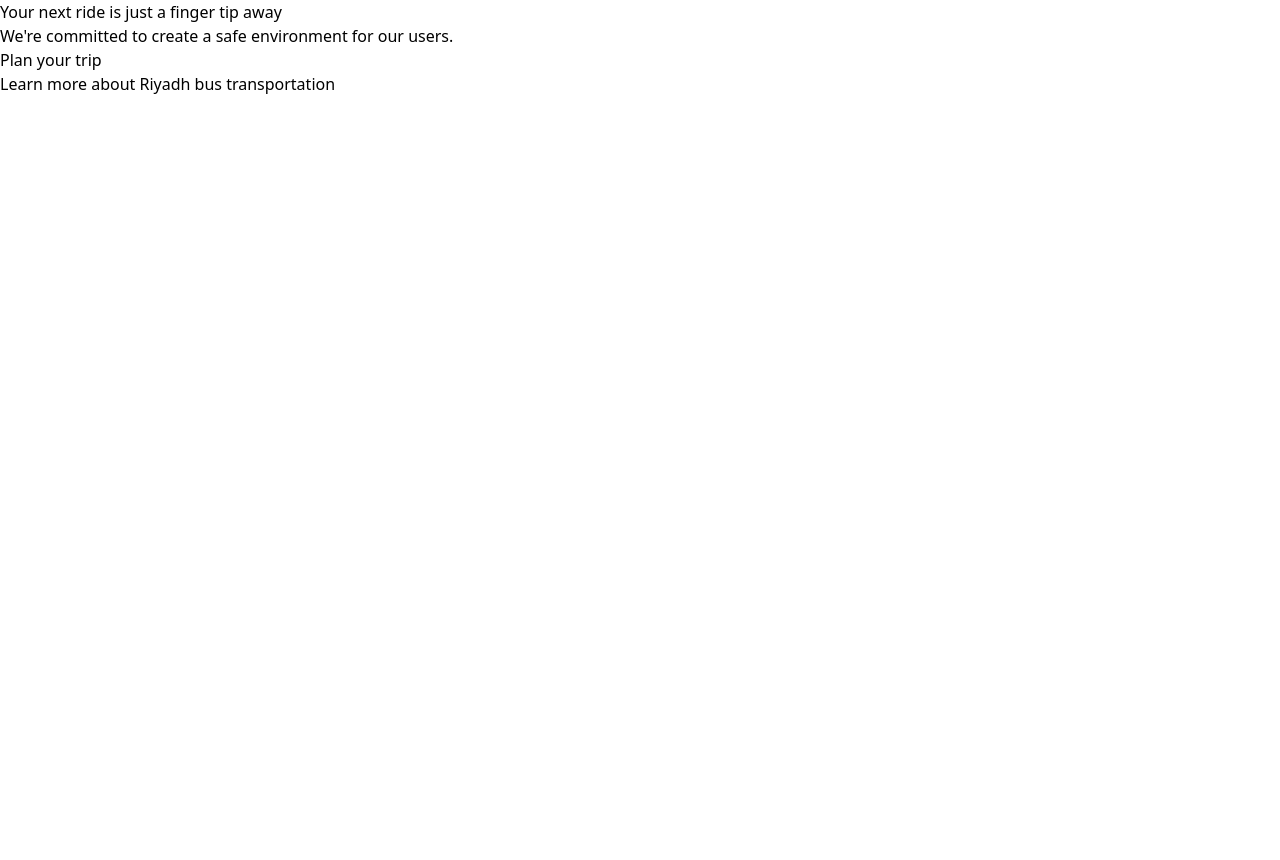
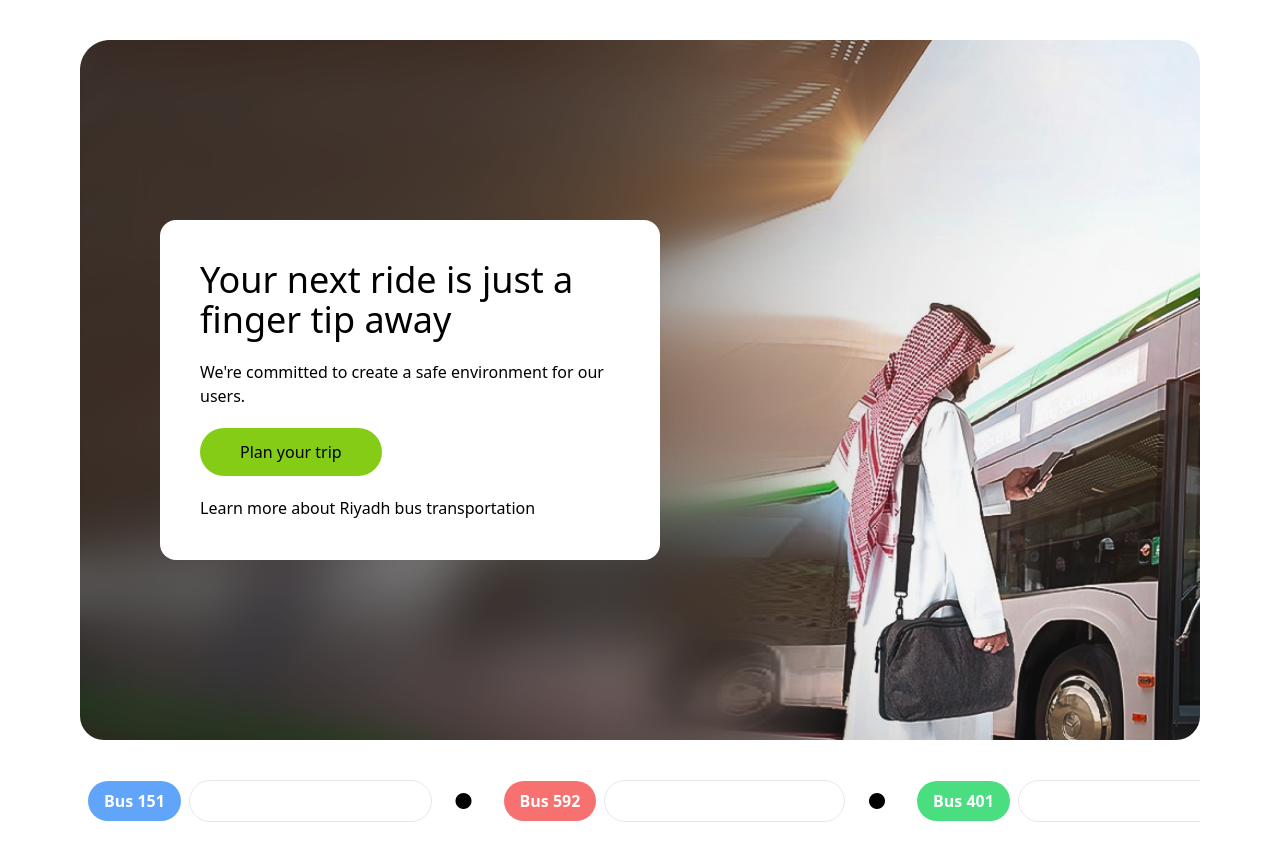
Before and after one commit to Behruz1227/Saudi-project, a React (Create React App) app: page / in a window 1280 px wide. Before the commit the page ends 800 px from the top, so only its background shows below. Built offline with nearby package versions, Linux system fonts and the light colour scheme.

Commit message:
salom
Signed-off-by: Abdulazizsaidovcode <Abdulazizbey5@gmail.com>

```diff
--- a/public/index.html
+++ b/public/index.html
@@ -3,6 +3,7 @@
   <head>
     <meta charset="utf-8" />
     <link rel="icon" href="%PUBLIC_URL%/favicon.ico" />
+    <link rel="stylesheet" href="https://cdnjs.cloudflare.com/ajax/libs/font-awesome/6.5.1/css/all.min.css"/>
     <meta name="viewport" content="width=device-width, initial-scale=1" />
     <meta name="theme-color" content="#000000" />
     <meta
--- a/src/components/home/Home.jsx
+++ b/src/components/home/Home.jsx
@@ -1,18 +1,80 @@
 import React from 'react'
+import "./style.css"
 
 function Home() {
+  const firstButtonClass = "font-bold py-2 px-4 focus:outline-none focus:shadow-outline rounded-3xl text-white mx-2";
+  const secondButtonClass = "font-bold py-2 px-4 focus:outline-none focus:shadow-outline rounded-3xl text-white border  ";
+
+
+
   return (
-    <div className='main'>
-        {/* page 1 */}
-        <div className="page1">
-            <div className="page-1Card">
-                <h1>Your next ride is just a finger tip away</h1>
-                <p>We're committed to create a safe environment for our users.</p>
+    <div className='w-full px-20 py-10'>
+      {/* first part */}
+      <div className="home-header flex justify-between items-center 2xl:h-[850px] h-[700px] w-full rounded-3xl">
+        <div className="w-50 p-20">
+          <div className='w-[500px] h-92 bg-white rounded-2xl p-10 '>
+            <p className='text-4xl mb-5'>Your next ride is just a finger tip away</p>
+            <p className='mb-5'>We're committed to create a safe environment for our users.</p>
+            <button className='bg-lime-500 rounded-3xl py-3 px-10 mb-5'>Plan your trip</button>
+            <p>Learn more about Riyadh bus transportation </p>
+          </div>
+        </div>
+        <div className='w-50'></div>
+      </div>
 
-                <button>Plan your trip</button>
-                <p>Learn more about Riyadh bus transportation </p>
-            </div>
+      <div className='max-w-full pt-10 overflow-x-auto'>
+        <div className='flex items-center space-x-6'>
+          <div className='flex-shrink-0'>
+            <button className={`${firstButtonClass} bg-blue-400`}>Bus 151</button>
+            <button className={`${secondButtonClass} text-black`}>
+              {/* 'i' elementini ma'noli bir narsa bilan almashtirish kerak */}
+              <p>8:30 | Al Olaya Station 301</p>
+            </button>
+          </div>
+
+          {/* O'rtadagi nuqta */}
+          <i className="fa-solid fa-circle text-black"></i>
+
+          {/* Qolgan qismi ... Har bir 'bus' elementi uchun takrorlanadi */}
+          <div className='flex-shrink-0'>
+            <button className={`${firstButtonClass} bg-red-400`}>Bus 592</button>
+            <button className={`${secondButtonClass} text-black`}>
+              {/* 'i' elementini ma'noli bir narsa bilan almashtirish kerak */}
+              <p>8:35 | Abi Ayoub Asari 301</p>
+            </button>
+          </div>
+
+          {/* O'rtadagi nuqta */}
+          <i className="fa-solid fa-circle text-black"></i>
+
+          <div className='flex-shrink-0'>
+            <button className={`${firstButtonClass} bg-green-400`}>Bus 401</button>
+            <button className={`${secondButtonClass} text-black`}>
+              {/* 'i' elementini ma'noli bir narsa bilan almashtirish kerak */}
+              <p>8:40 | Abdulaziz Al Olayan</p>
+            </button>
+          </div>
+
+          {/* O'rtadagi nuqta */}
+          <i className="fa-solid fa-circle text-black"></i>
+          <div className='flex-shrink-0'>
+            <button className={`${firstButtonClass} bg-green-400`}>Bus 401</button>
+            <button className={`${secondButtonClass} text-black`}>
+              {/* 'i' elementini ma'noli bir narsa bilan almashtirish kerak */}
+              <p>8:40 | Abdulaziz Al Olayan</p>
+            </button>
+          </div>
+          {/* Ko'proq 'bus' elementlari qo'shilishi mumkin */}
         </div>
+      </div>
+
+
+
+
+      {/* second part */}
+      <div className='w-full '>
+
+      </div>
     </div>
   )
 }
--- /dev/null
+++ b/src/components/home/style.css
@@ -0,0 +1,10 @@
+.home-header {
+    background-image: url('../../assets/home-page/home.png');
+    overflow: hidden;
+}
+
+@media only screen and(max-width: 1100px){
+    .home-header {
+        background-position: left center;
+    }
+}
```
Also changed, not shown: src/assets/home-page/home.png (renamed from src/assets/home page/home.png).
